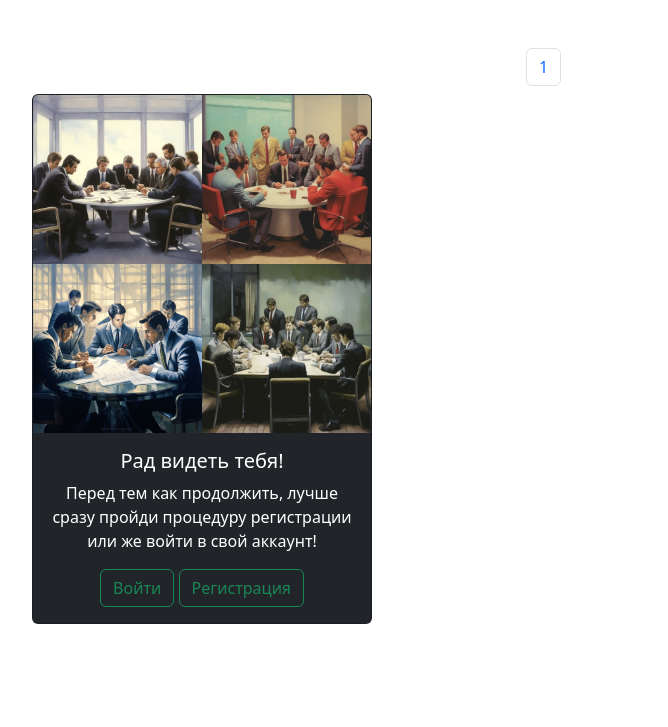
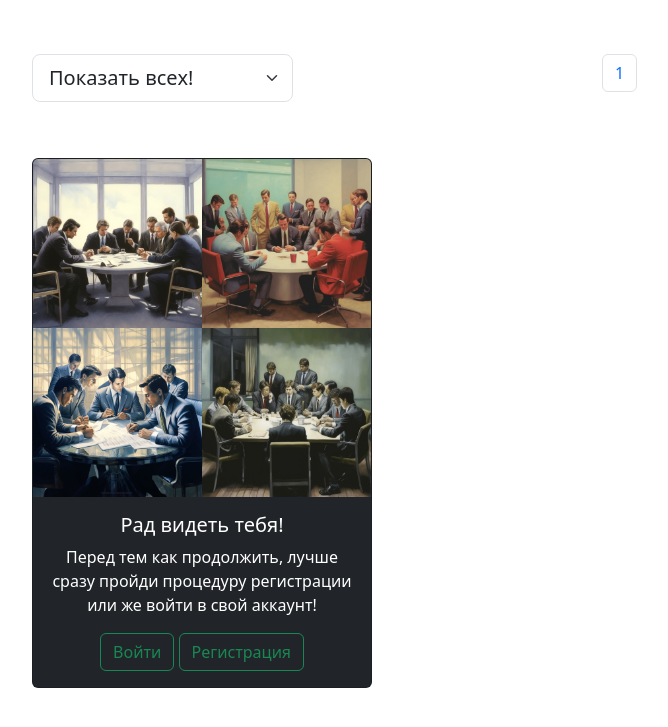
Before and after one commit to NIKITANIKINIKI/django-pr, a Django app: page / in a window 1280 px wide. Shown: the part 56-783 px from the top of the page, without its empty margins (50-718 px from the left). Run offline with Django 4.2, Linux system fonts and the light colour scheme; data that the repository does not hold is empty.

Commit message:
Added Categories

```diff
--- a/prt/contect/base/admin.py
+++ b/prt/contect/base/admin.py
@@ -11,3 +11,4 @@ class BaseAdmin(admin.ModelAdmin):
 
 admin.site.register(Person, BaseAdmin)
 admin.site.register(UserComment)
+admin.site.register(Category)
--- a/prt/contect/base/static/base/css/new_style.css
+++ b/prt/contect/base/static/base/css/new_style.css
@@ -12,7 +12,7 @@
 }
 
 .mt-100 {
-    margin-top: 150px;
+    margin-top: 40px;
     margin-bottom: 30px;
 }
 
--- a/prt/contect/base/templates/base/content.html
+++ b/prt/contect/base/templates/base/content.html
@@ -6,7 +6,18 @@
 {% endblock %}
 
 {% block content %}
-<div class="pagination-container">
+<div class="container text-center mt-110">
+    <div class="row">
+        <div class="col">
+            <select class="form-select form-select-lg mb-3" aria-label=".form-select-lg example">
+                  <option selected>Показать всех!</option>
+<!--                  {% for cat in cats %}-->
+<!--                  <option value="{{ cat.name }}">One</option>-->
+<!--                  {% endfor %}-->
+            </select>
+        </div>
+        <div class="col"></div>
+        <div class="col">
               <nav aria-label="Page navigation example">
                 <ul class="pagination">
                   {% if page_obj.has_previous %}
@@ -22,6 +33,9 @@
                   {% endif %}
                 </ul>
               </nav>
+        </div>
+        <div class="col"></div>
+    </div>
 </div>
 <div class="container mt-100">
     <div class="row row-cols-1 row-cols-md-2 row-cols-lg-3 g-5">
--- a/prt/contect/base/views.py
+++ b/prt/contect/base/views.py
@@ -25,7 +25,7 @@ class Home(MyMixin,ListView):
         return context
 
     def get_queryset(self):
-        return Person.objects.all()
+        return Person.objects.filter(is_pub=True)
 
 
 def pageNotFound(request, exception):
@@ -119,3 +119,20 @@ class AddContent(LoginRequiredMixin,CreateView):
         return context
     def get_success_url(self):
         return reverse_lazy('home')
+
+class MyCategory(MyMixin,ListView):
+    model=Person
+    paginate_by=3
+    template_name = 'base/content.html'
+    context_object_name = 'objects'
+
+    def get_context_data(self, *, object_list=None, **kwargs):
+        context=super().get_context_data(**kwargs)
+        context_m=self.get_user_context(title='Главная страница')
+        context=dict(list(context.items())+list(context_m.items()))
+        context['cats'] = Category.objects.all()
+        return context
+
+    def get_queryset(self):
+        cat_id = self.kwargs.get('cat_id')
+        return Person.objects.filter(cat_id=cat_id,is_pub=True)
```
Also changed, not shown: prt/contect/base/models.py (+6 -1 lines), prt/contect/base/migrations/0003_category_person_cat.py (added). Lines whose indentation alone changed are shown as unchanged.
